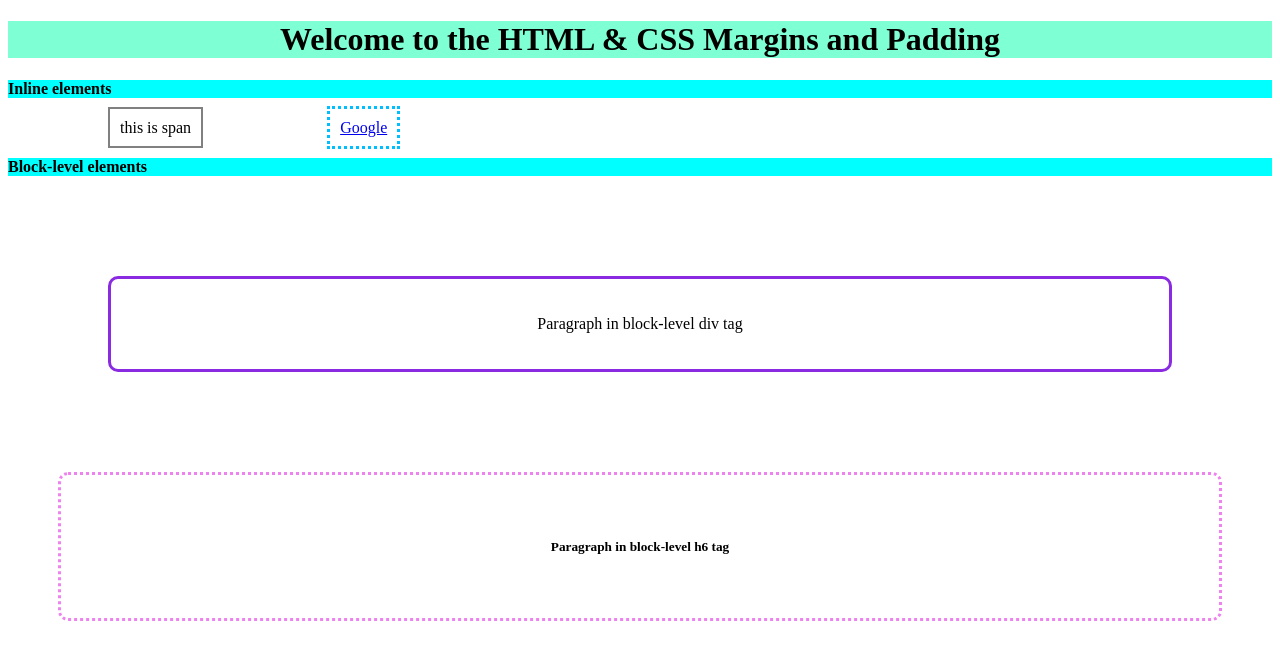
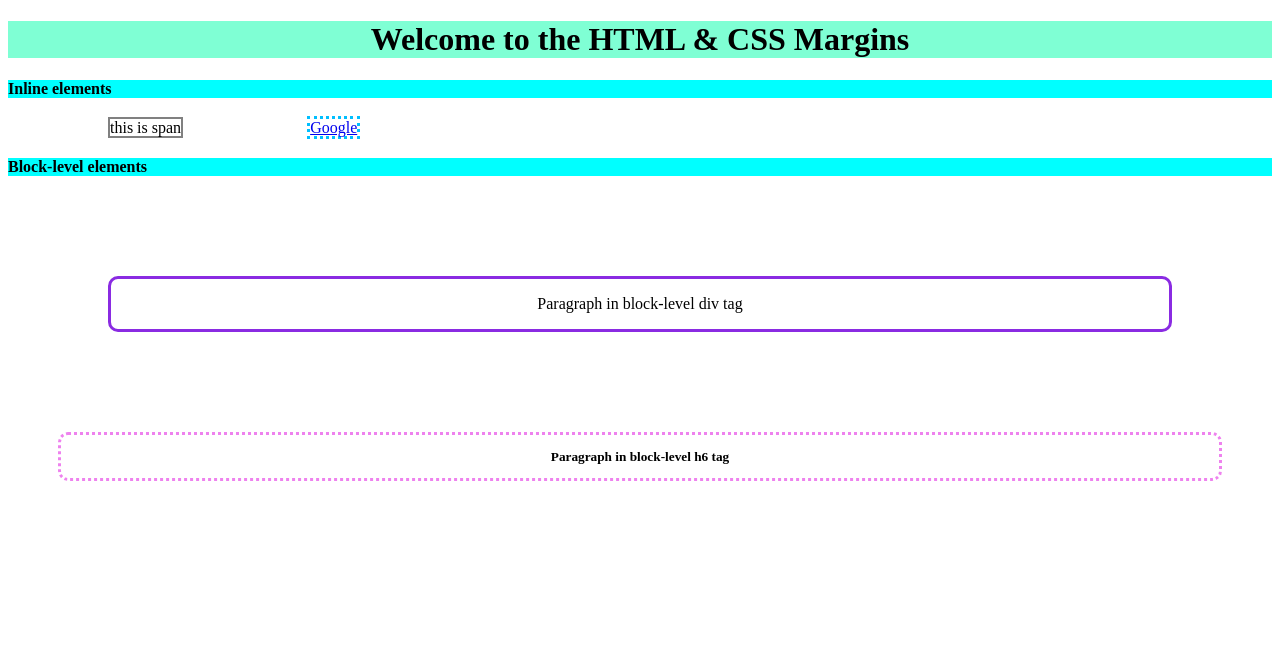
Before and after one commit to shaikrasheed99/html-and-css-crash-course, a plain HTML site: page css-topics/margins/example-1/index.html in a window 1280 px wide. Drawn offline with Linux system fonts and the light colour scheme.

Commit message:
Refactor. Wrapped HTML & CSS margin example as a separate example

```diff
--- a/css-topics/margin-padding/index.html
+++ b/css-topics/margins/example-1/index.html
@@ -7,7 +7,7 @@
     </head>
 
     <body>
-        <h1>Welcome to the HTML & CSS Margins and Padding</h1>
+        <h1>Welcome to the HTML & CSS Margins</h1>
 
         <h4>Inline elements</h4>
 
--- a/css-topics/margin-padding/styles.css
+++ b/css-topics/margins/example-1/styles.css
@@ -9,13 +9,11 @@ h4 {
 
 span {
     border: 2px solid gray;
-    padding: 10px;
     margin: 100px;
 }
 
 a {
     border: 3px dotted deepskyblue;
-    padding: 10px;
     margin: 20px;
 }
 
@@ -24,7 +22,6 @@ div {
     border-radius: 10px;
     text-align: center;
     margin: 100px;
-    padding: 20px;
 }
 
 h5 {
@@ -32,5 +29,4 @@ h5 {
     border-radius: 10px;
     text-align: center;
     margin: 50px;
-    padding: 50px;
 }
```
